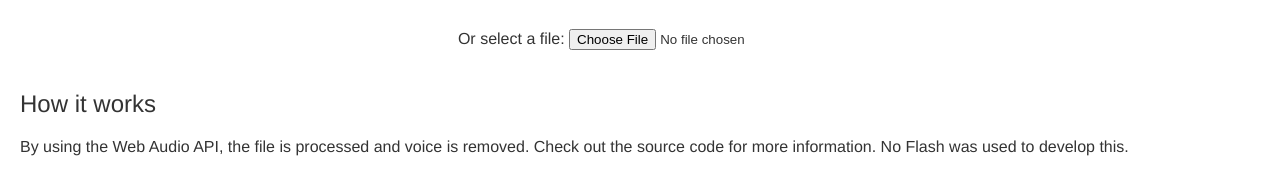
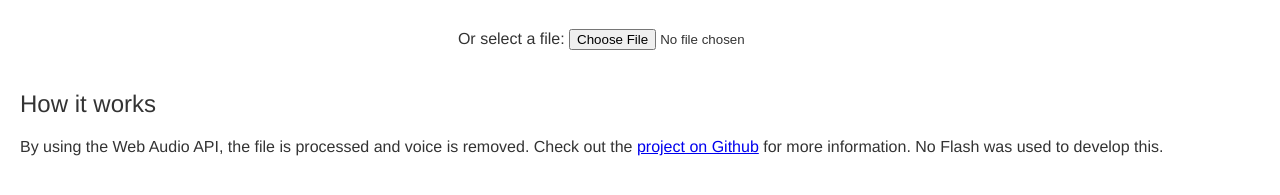
Before and after one commit to JMPerez/karaoke, a plain HTML site: page index.html in a window 1280 px wide. Shown: the part 389-584 px from the top of the page. Drawn offline with Linux system fonts and the light colour scheme.

Commit message:
Added link to Github project

```diff
--- a/index.html
+++ b/index.html
@@ -24,7 +24,7 @@
         <button id="disable-filter">Disable karaoke</button>
       </div>
       <h2>How it works</h2>
-      <p>By using the Web Audio API, the file is processed and voice is removed. Check out the source code for more information. No Flash was used to develop this.</p>
+      <p>By using the Web Audio API, the file is processed and voice is removed. Check out the <a href="https://github.com/JMPerez/karaoke">project on Github</a> for more information. No Flash was used to develop this.</p>
     </div>
     <script src="scripts/jDataView.js"></script>
     <script src="scripts/main.js"></script>
```
Also changed, not shown: 1 other file.
